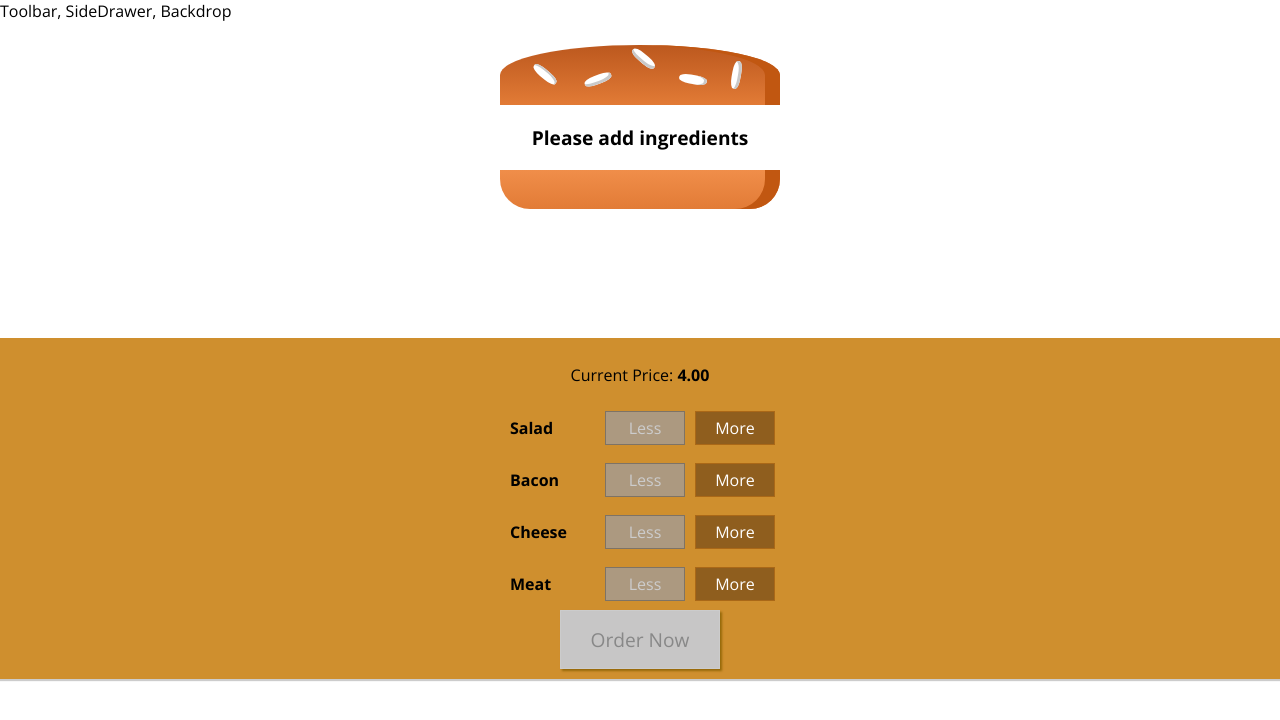
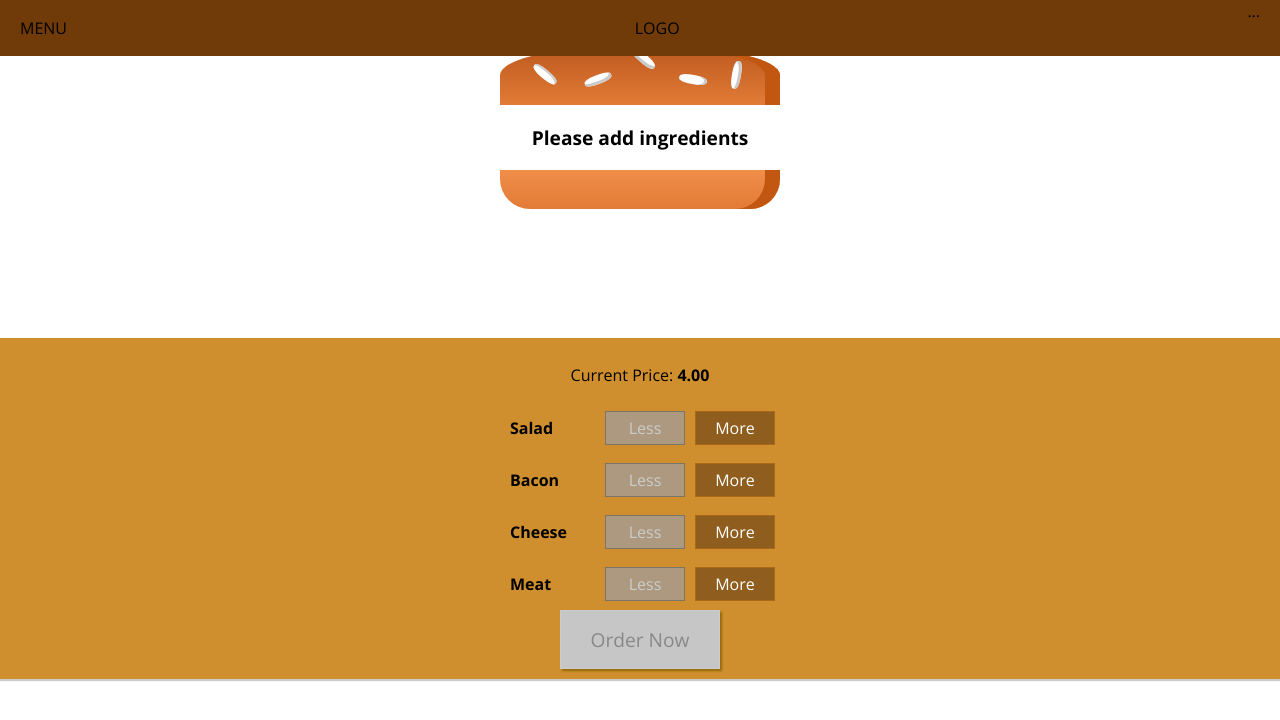
Before and after one commit to rbaker2019/BurgerBuilder, a React (Create React App) app: page / in a window 1280 px wide. Shown: the top 720 px of the page. Built offline with nearby package versions, Linux system fonts and the light colour scheme.

Commit message:
Add toolbar to layout

```diff
--- a/src/components/Layout/Layout.js
+++ b/src/components/Layout/Layout.js
@@ -2,10 +2,13 @@ import React from 'react';
 import Aux from '../../hoc/Auxillary';
 import classes from './Layout.module.css';
 
+import Toolbar from '../Navigation/Toolbar/Toolbar';
+
 const layout = (props) => {
     return (
         <Aux>
-            <div>Toolbar, SideDrawer, Backdrop</div>
+            <div>SideDrawer, Backdrop</div>
+            <Toolbar />
             <main className={classes.Content}>
                 {props.children}
             </main>
```
